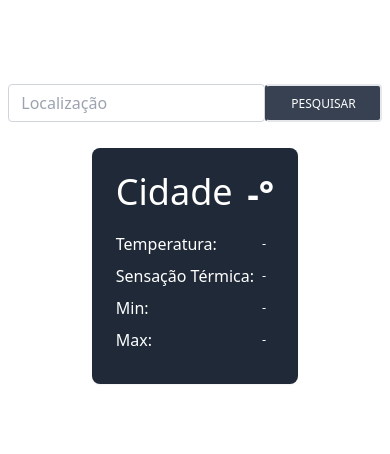
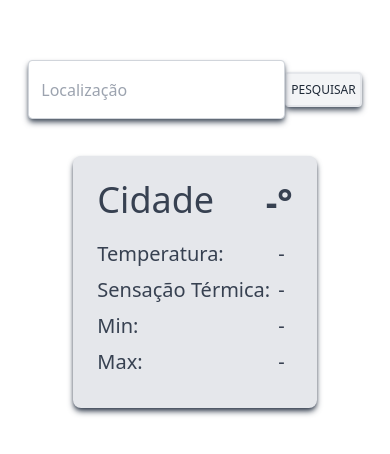
Before and after one commit to newroidorder/cityweather, a website: page index.html in a window 390 px wide. Shown: the part 172-626 px from the top of the page. Drawn offline with Linux system fonts and the light colour scheme.

Commit message:
responsivo

```diff
--- a/app.js
+++ b/app.js
@@ -16,11 +16,11 @@ search.addEventListener('keypress', function(e) {
 async function  getWeather() {
 let reply = await fetch (`https://api.openweathermap.org/data/2.5/weather?q=${search.value}&units=metric&lang=pt_br&appid=23702d1a64e58bc74e8cd3365105d132`);
 let info = await reply.json();
-
 city.innerHTML = (info.name);
 current.innerHTML = (info.main.temp);
 temperature.innerHTML = (info.main.temp);
 feelsLike.innerHTML = (info.main.feels_like);
 min.innerHTML = (info.main.temp_min);
 max.innerHTML = (info.main.temp_max);
+
 }
--- a/index.html
+++ b/index.html
@@ -11,11 +11,11 @@
 
   <div class="w-screen h-screen flex justify-center items-center ">  <div>
             <div class="flex justify-center">
-                <div class="  max-h-12">
+                <div class="  max-h-12 mb-5">
                     <div class="mb-3 xl:w-full">
-                      <div class="input-group relative flex flex-wrap w- mb-4">
-                        <input id="searchUser" type="text" class="form-control relative flex-auto min-w-0 block  px-3 py-1.5 text-base font-normal text-gray-900 bg-white bg-clip-padding border border-solid border-gray-300 rounded transition ease-in-out m-0 focus:text-gray-900 focus:bg-white focus:border-blue-600 focus:outline-none" placeholder="Localização" aria-label="Search" aria-describedby="button-addon3">
-                        <button class="btn inline-block px-6 py-2  border-2 border-l-gray-700 text-white bg-gray-700 font-medium text-xs leading-tight uppercase rounded hover:bg-black hover:bg-opacity-5 focus:outline-none focus:ring-0 transition duration-150 ease-in-out" type="button" id="btn">Pesquisar</button>
+                      <div class="input-group relative justify-center flex flex-wrap  mb-40px">
+                        <input id="searchUser" type="text" class="form-control relative flex-auto min-w-0 block  px-3 py-1.5 text-base font-normal text-gray-900 bg-white shadow-md shadow-gray-600 bg-clip-padding border border-solid border-gray-300 rounded transition ease-in-out m-0 focus:text-gray-900 focus:bg-white focus:border-blue-600 focus:outline-none" placeholder="Localização" aria-label="Search" aria-describedby="button-addon3">
+                        <button class="btn inline-block my-3 px-1 py-2 shadow-gray-600 shadow-md  border-2 border-l-gray-100 text-gray-800 bg-gray-100 font-medium text-xs leading-tight uppercase rounded hover:bg-black hover:bg-opacity-5 focus:outline-none focus:ring-0 transition duration-150 ease-in-out" type="button" id="btn">Pesquisar</button>
                       </div>
                     </div>
                   </div>
@@ -24,9 +24,10 @@
 
             <div class="mx-auto p-4 max-h-full flex justify-center">
                 <div class="flex flex-wrap">
+
                     <div class="w-full px-2">
                         <div
-                            class="bg-gray-800 text-white relative min-w-0 break-words rounded-lg overflow-hidden shadow-sm mb-4 w-full bg-white dark:bg-gray-600">
+                            class="bg-gray-200 text-gray-700  my-3 shadow-gray-700 shadow-md relative min-w-0 break-words rounded-lg overflow-hidden shadow-sm mb-4 w-full bg-white dark:bg-white">
                             <div class="px-6 py-6 relative">
                                 <div class="flex mb-4 justify-between items-center">
                                     <div>
@@ -38,20 +39,20 @@
                                 </div>
                                 <div class="block sm:flex justify-between items-center flex-wrap">
                                     <div class="w-full sm:w-1/2">
-                                        <div class="flex mb-2 justify-between items-center"><span>Temperatura: </span><small id="tempera"
-                                                class="px-2 inline-block">-</small></div>
+                                        <div class="flex mb-2 justify-between items-center"><span  class="text-xl">Temperatura: </span><small id="tempera"
+                                                class="px-2 text-xl inline-block">-</small></div>
                                     </div>
                                     <div class="w-full sm:w-1/2">
-                                        <div class="flex mb-2 justify-between items-center"><span>Sensação Térmica: </span><small
-                                               id="feelsLike" class="px-2 inline-block">-</small></div>
+                                        <div class="flex mb-2 justify-between items-center"><span class="text-xl">Sensação Térmica: </span><small
+                                               id="feelsLike" class="px-2 text-xl inline-block">-</small></div>
                                     </div>
                                     <div class="w-full sm:w-1/2">
-                                        <div class="flex mb-2 justify-between items-center"><span>Min: </span><small
-                                               id="min" class="px-2 inline-block">-</small></div>
+                                        <div class="flex mb-2 justify-between items-center"><span class="text-xl">Min: </span><small
+                                               id="min" class="px-2 text-xl inline-block">-</small></div>
                                     </div>
                                     <div class="w-full sm:w-1/2">
-                                        <div class="flex mb-2 justify-between items-center"><span>Max: </span><small
-                                             id="max"  class="px-2 inline-block">-</small></div>
+                                        <div class="flex mb-2 justify-between items-center"><span class="text-xl">Max: </span><small
+                                             id="max"  class="px-2 text-xl inline-block">-</small></div>
                                     </div>
                                 </div>
                             </div>
--- a/style.css
+++ b/style.css
@@ -1,3 +1,7 @@
 @tailwind base;
+
+#toggle:checked ~ label div.toggle.dot {
+    @apply translate-x3;
+}
 @tailwind components;
 @tailwind utilities;
--- a/tailwind.config.js
+++ b/tailwind.config.js
@@ -5,4 +5,7 @@ module.exports = {
   },
   safelist: [{pattern: /^.*$/}],
   plugins: [],
+  scripts: {
+    start: 'app.js'
 }
+}
```
